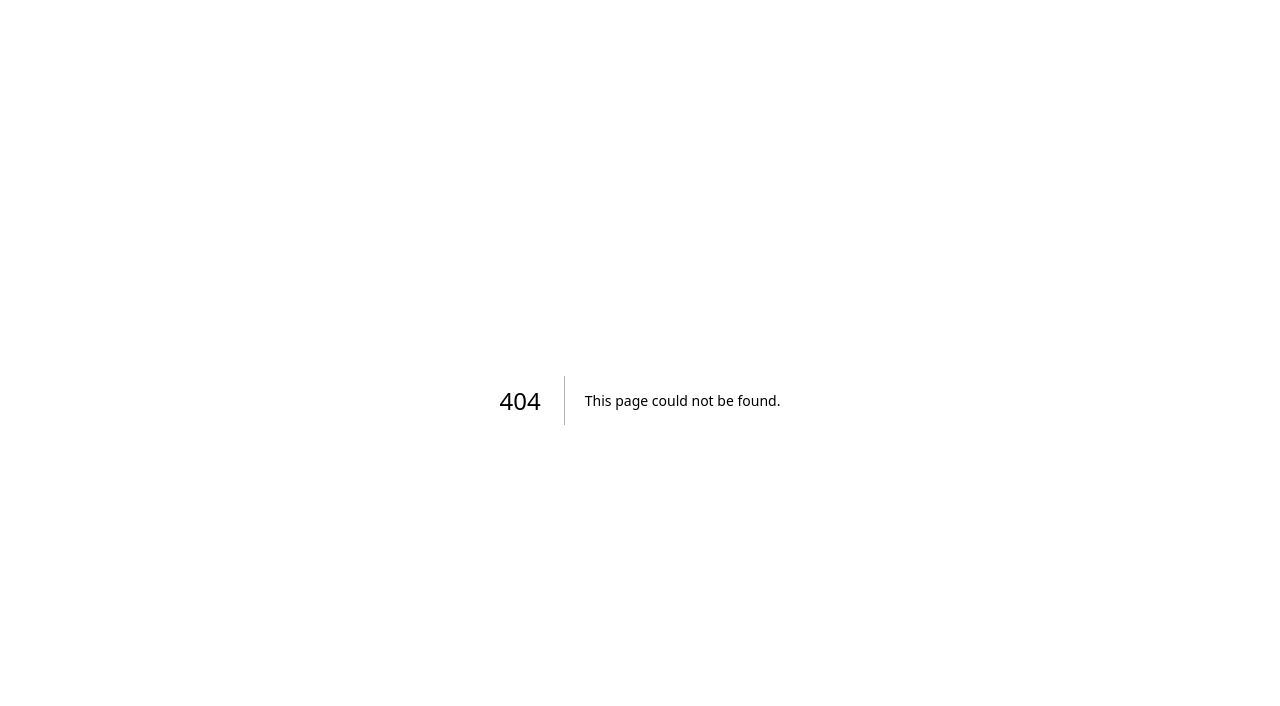
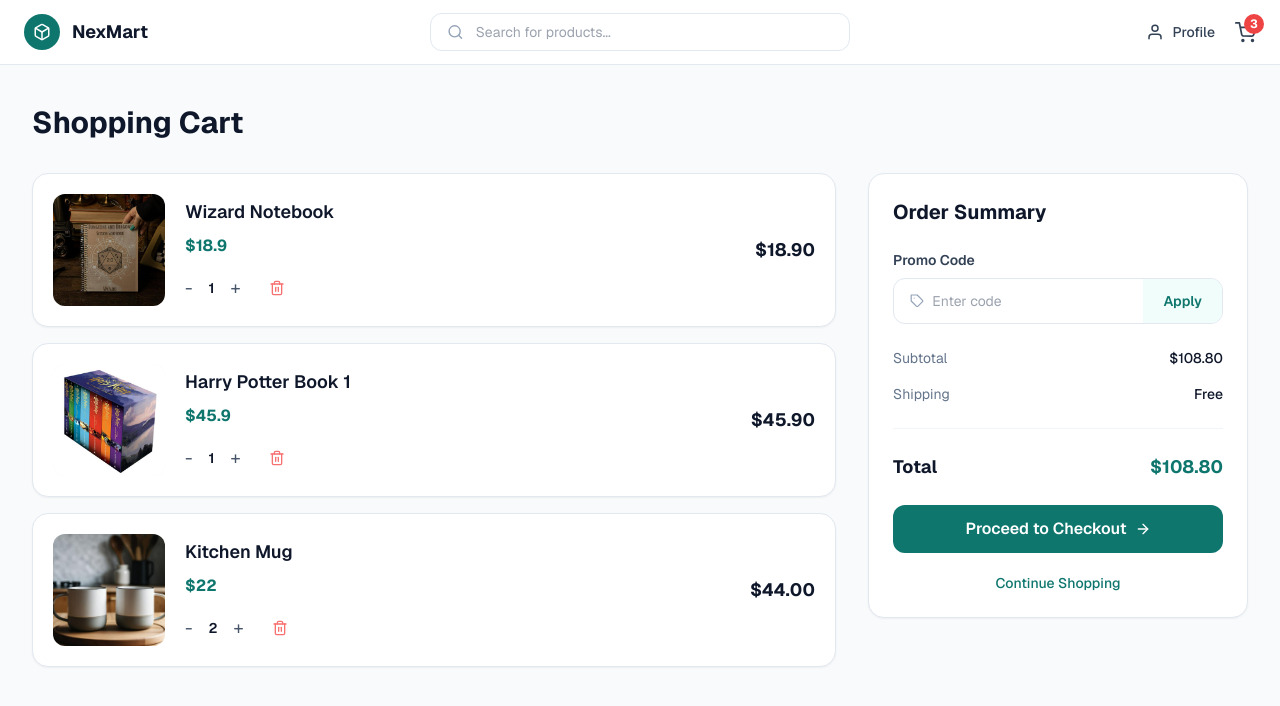
Before and after one commit to jasonkhoo05/Marketplace-Platform, a Next.js app in the folder nexmart/: page /buyer/cart in a window 1280 px wide. Before the commit this address had no page. Shown: the top 706 px of the page. Built offline with nearby package versions, Linux system fonts and the light colour scheme.

Commit message:
feature:add buyer's cart page#frontend

```diff
--- /dev/null
+++ b/nexmart/app/buyer/cart/page.tsx
@@ -0,0 +1,212 @@
+"use client";
+
+import BuyerHeader from "@/app/buyer/prod_components/layout/BuyerHeader";
+import Image from "next/image";
+import Link from "next/link";
+import { FiTrash2, FiTag, FiArrowRight } from "react-icons/fi";
+import { useMemo, useState } from "react";
+
+type CartItem = {
+  id: number;
+  name: string;
+  price: number;
+  image: string;
+  quantity: number;
+};
+
+const initialItems: CartItem[] = [
+  {
+    id: 1,
+    name: "Wizard Notebook",
+    price: 18.9,
+    image: "/products/WizardNotebook.jpg",
+    quantity: 1,
+  },
+  {
+    id: 2,
+    name: "Harry Potter Book 1",
+    price: 45.9,
+    image: "/products/HarryPotterBook1.jpg",
+    quantity: 1,
+  },
+  {
+    id: 3,
+    name: "Kitchen Mug",
+    price: 22,
+    image: "/products/KitchenMug.jpg",
+    quantity: 2,
+  },
+];
+
+export default function CartPage() {
+  const [items, setItems] = useState<CartItem[]>(initialItems);
+  const [promoCode, setPromoCode] = useState("");
+
+  function increaseQuantity(id: number) {
+    setItems((current) =>
+      current.map((item) =>
+        item.id === id ? { ...item, quantity: item.quantity + 1 } : item
+      )
+    );
+  }
+
+  function decreaseQuantity(id: number) {
+    setItems((current) =>
+      current.map((item) =>
+        item.id === id
+          ? { ...item, quantity: Math.max(1, item.quantity - 1) }
+          : item
+      )
+    );
+  }
+
+  function removeItem(id: number) {
+    setItems((current) => current.filter((item) => item.id !== id));
+  }
+
+  const subtotal = useMemo(() => {
+    return items.reduce((sum, item) => sum + item.price * item.quantity, 0);
+  }, [items]);
+
+  return (
+    <>
+      <BuyerHeader />
+
+      <main className="min-h-screen bg-slate-50 px-8 py-10">
+        <div className="mx-auto max-w-7xl">
+          <h1 className="mb-8 text-3xl font-bold text-slate-900">
+            Shopping Cart
+          </h1>
+
+          <div className="grid grid-cols-[1fr_380px] gap-8">
+            <section className="space-y-4">
+              {items.map((item) => (
+                <div
+                  key={item.id}
+                  className="flex items-center justify-between rounded-2xl border border-slate-200 bg-white p-5 shadow-sm"
+                >
+                  <div className="flex items-center gap-5">
+                    <div className="relative h-28 w-28 overflow-hidden rounded-xl bg-slate-100">
+                      <Image
+                        src={item.image}
+                        alt={item.name}
+                        fill
+                        sizes="112px"
+                        className="object-cover"
+                      />
+                    </div>
+
+                    <div>
+                      <h2 className="text-lg font-semibold text-slate-900">
+                        {item.name}
+                      </h2>
+
+                      <p className="mt-2 text-base font-bold text-teal-700">
+                        ${item.price}
+                      </p>
+
+                      <div className="mt-4 flex items-center gap-4">
+                        <button
+                          type="button"
+                          onClick={() => decreaseQuantity(item.id)}
+                          className="text-lg text-slate-600 hover:text-teal-700"
+                        >
+                          -
+                        </button>
+
+                        <span className="text-sm font-semibold text-slate-900">
+                          {item.quantity}
+                        </span>
+
+                        <button
+                          type="button"
+                          onClick={() => increaseQuantity(item.id)}
+                          className="text-lg text-slate-600 hover:text-teal-700"
+                        >
+                          +
+                        </button>
+
+                        <button
+                          type="button"
+                          onClick={() => removeItem(item.id)}
+                          className="ml-3 text-red-400 hover:text-red-600"
+                        >
+                          <FiTrash2 size={16} />
+                        </button>
+                      </div>
+                    </div>
+                  </div>
+
+                  <p className="text-lg font-bold text-slate-900">
+                    ${(item.price * item.quantity).toFixed(2)}
+                  </p>
+                </div>
+              ))}
+            </section>
+
+            <aside className="h-fit rounded-2xl border border-slate-200 bg-white p-6 shadow-sm">
+              <h2 className="text-xl font-bold text-slate-900">
+                Order Summary
+              </h2>
+
+              <div className="mt-6">
+                <p className="mb-2 text-sm font-semibold text-slate-700">
+                  Promo Code
+                </p>
+
+                <div className="flex overflow-hidden rounded-xl border border-slate-200">
+                  <div className="flex flex-1 items-center gap-2 px-4">
+                    <FiTag className="text-slate-400" />
+                    <input
+                      value={promoCode}
+                      onChange={(event) => setPromoCode(event.target.value)}
+                      placeholder="Enter code"
+                      className="w-full bg-transparent py-3 text-sm outline-none"
+                    />
+                  </div>
+
+                  <button className="bg-teal-50 px-5 text-sm font-semibold text-teal-700 hover:bg-teal-100">
+                    Apply
+                  </button>
+                </div>
+              </div>
+
+              <div className="mt-6 space-y-4 border-b border-slate-100 pb-6 text-sm">
+                <div className="flex justify-between text-slate-500">
+                  <span>Subtotal</span>
+                  <span className="font-medium text-slate-900">
+                    ${subtotal.toFixed(2)}
+                  </span>
+                </div>
+
+                <div className="flex justify-between text-slate-500">
+                  <span>Shipping</span>
+                  <span className="font-medium text-slate-900">Free</span>
+                </div>
+              </div>
+
+              <div className="mt-6 flex justify-between">
+                <span className="text-lg font-bold text-slate-900">Total</span>
+                <span className="text-lg font-bold text-teal-700">
+                  ${subtotal.toFixed(2)}
+                </span>
+              </div>
+
+              <button className="mt-6 flex w-full items-center justify-center gap-2 rounded-xl bg-teal-700 py-3 font-semibold text-white hover:bg-teal-800">
+                Proceed to Checkout
+                <FiArrowRight />
+              </button>
+
+              <Link
+                href="/buyer/products"
+                className="mt-5 block text-center text-sm font-medium text-teal-700 hover:underline"
+              >
+                Continue Shopping
+              </Link>
+            </aside>
+          </div>
+        </div>
+      </main>
+    </>
+  );
+}
```
